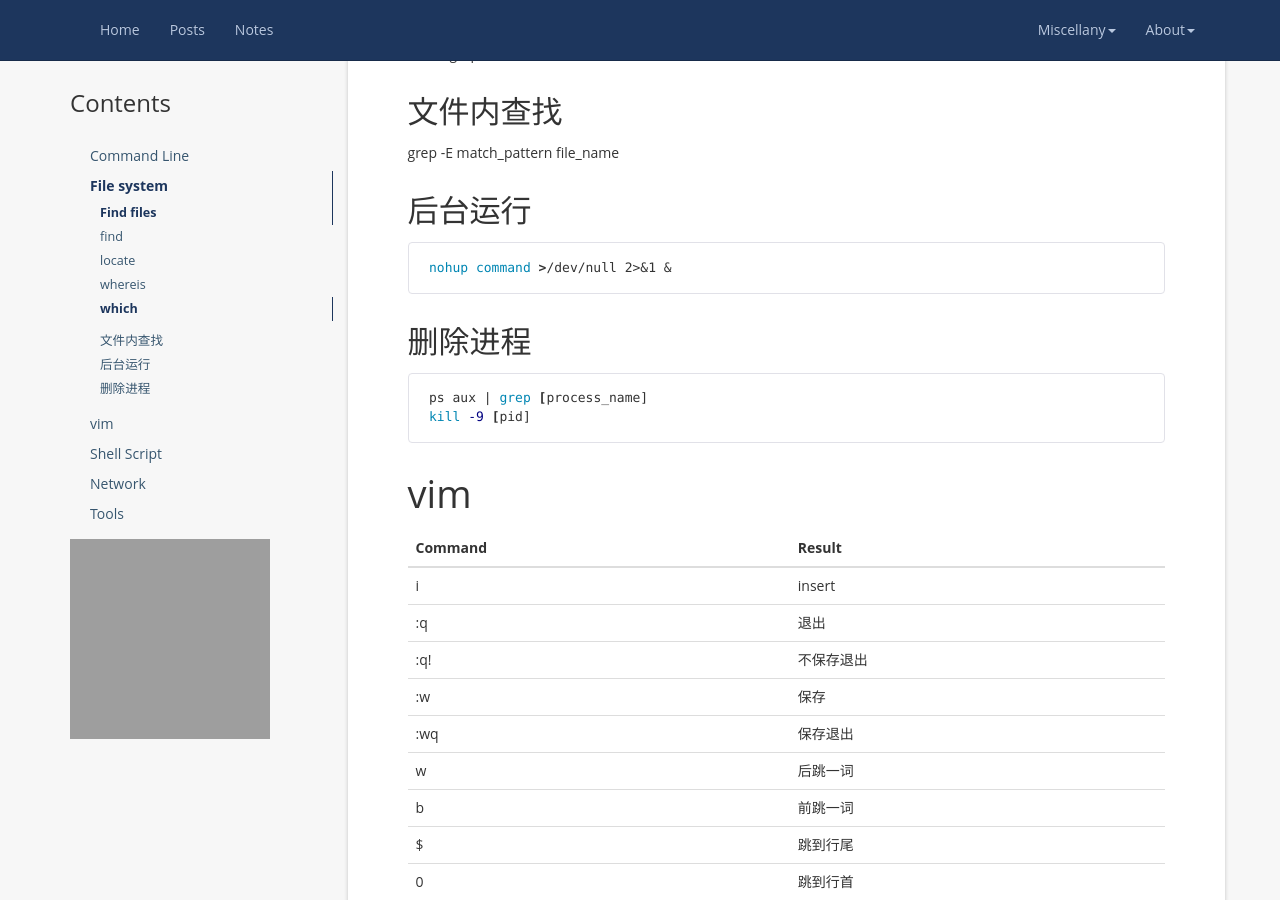
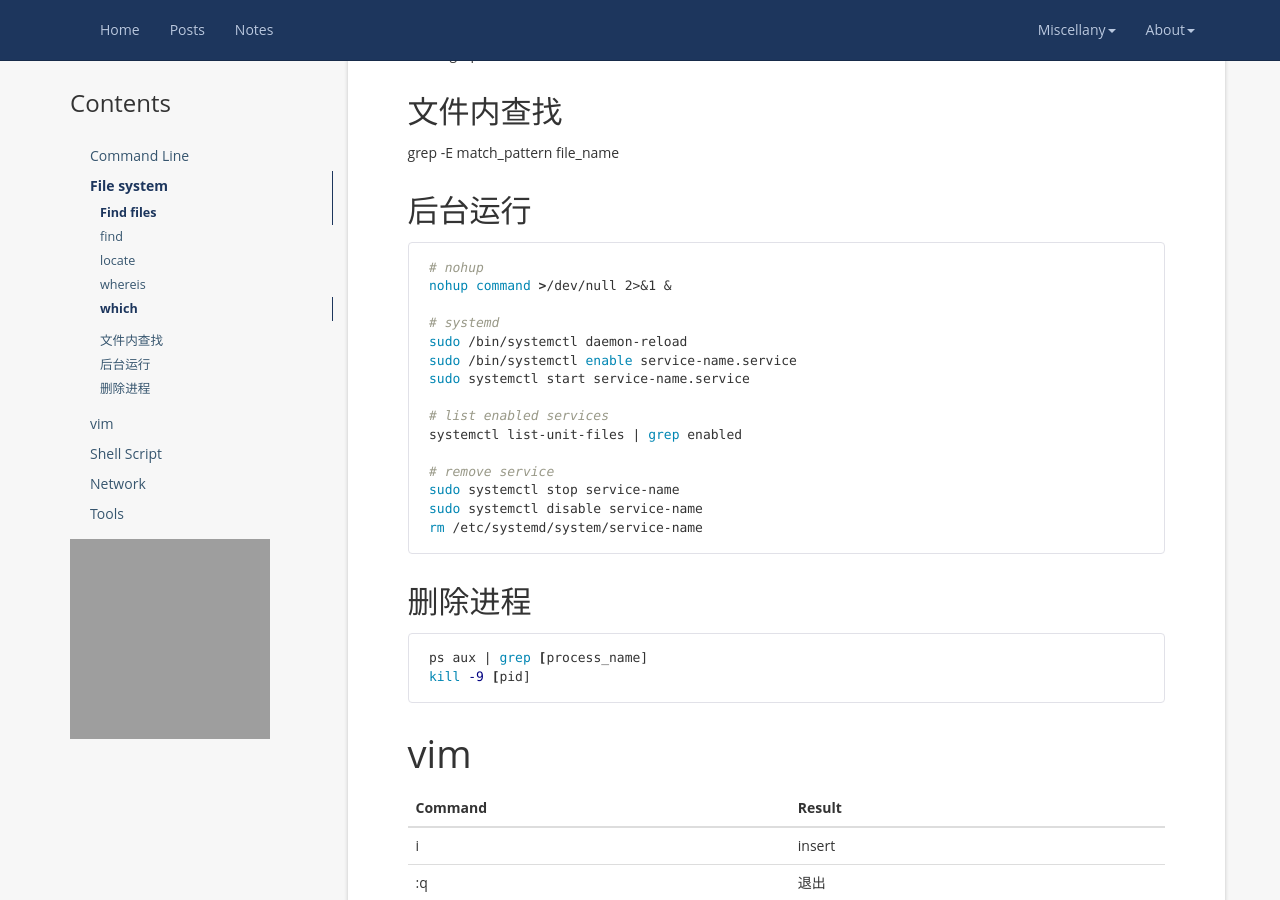
Before and after one commit to cyzlmh/cyzlmh.github.io, a Jekyll site: the page built from notes/Note-Linux.md, in a window 1280 px wide and 900 px high, scrolled down 4594 px. Built offline with Jekyll 4.4.1, drawn with Linux system fonts in a browser that asks for light colours; nearby versions of some CDN libraries; grey boxes are pictures that could not be loaded.

Commit message:
update blog

````diff
--- a/notes/Note-Linux.md
+++ b/notes/Note-Linux.md
@@ -138,7 +138,21 @@ grep -E match_pattern file_name
 ## 后台运行
 
 ``` shell
+# nohup
 nohup command >/dev/null 2>&1 &
+
+# systemd
+sudo /bin/systemctl daemon-reload
+sudo /bin/systemctl enable service-name.service
+sudo systemctl start service-name.service
+
+# list enabled services
+systemctl list-unit-files | grep enabled
+
+# remove service
+sudo systemctl stop service-name
+sudo systemctl disable service-name
+rm /etc/systemd/system/service-name
 ```
 
 ## 删除进程
````
Also changed, not shown: notes/Note-elasticsearch.md (+2 -1 lines), 1 other file.
